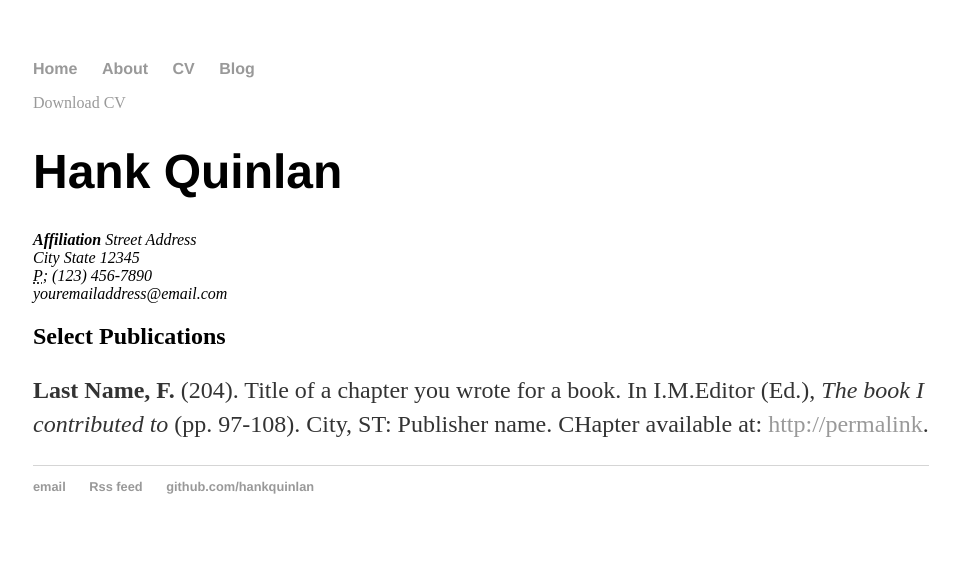
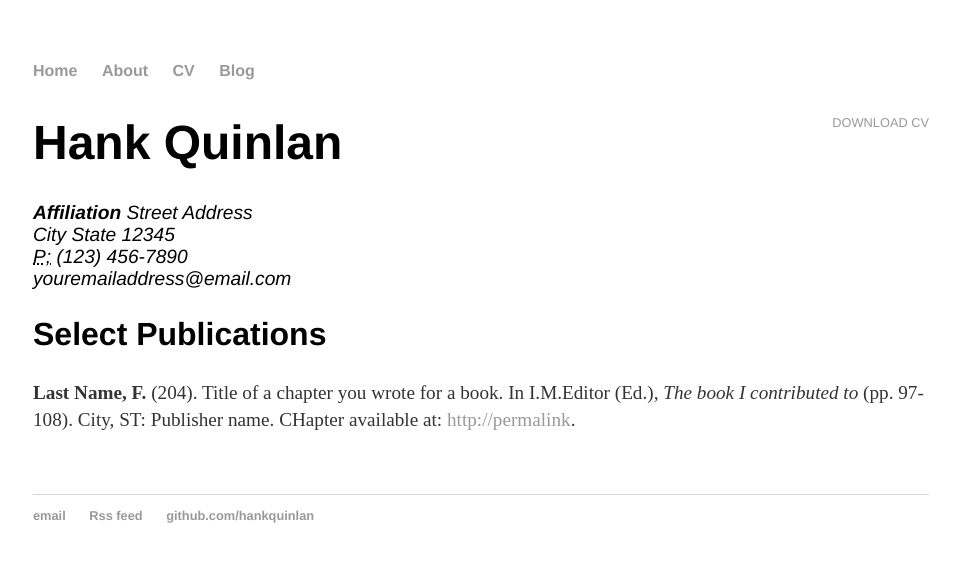
Before and after one commit to kkanugan/kkanugan.github.io, a Jekyll site: the page built from cv/index.html, in a window 1280 px wide. Shown: the top 562 px of the page, without its empty margins (159-1119 px from the left). Built offline with Jekyll 4.4.1, drawn with Linux system fonts in a browser that asks for light colours.

Commit message:
Update main.css
Minor tweaks to styling , especially for CV and About page

```diff
--- a/css/main.css
+++ b/css/main.css
@@ -1,41 +1,29 @@
-body {
-    margin: 60px auto;
-    width: 70%;
-}
-nav ul, footer ul {
-    font-family:'Helvetica', 'Arial', 'Sans-Serif';
-    padding: 0px;
-    list-style: none;
-    font-weight: bold;
-}
-nav ul li, footer ul li {
-        display: inline;
-        margin-right: 20px;
-}
-a {
-    text-decoration: none;
-    color: #999;
-}
-a:hover {
-    text-decoration: underline;
-}
-h1 {
-    font-size: 3em;
-    font-family:'Helvetica', 'Arial', 'Sans-Serif';
-}
-p {
-    font-size: 1.5em;
-    line-height: 1.4em;
-    color: #333;
-}
-footer {
-    border-top: 1px solid #d5d5d5;
-    font-size: .8em;
-}
-ul.posts {
-    margin: 20px auto 40px;
-    font-size: 1.5em;
-}
-ul.posts li {
-    list-style: none;
-}
+body { margin: 60px auto; width: 70%; }
+
+a { text-decoration: none; color: #999; }
+a:hover { text-decoration: underline; }
+
+p, ul { font-size: 1.5em; line-height: 1.4em; color: #333; }
+
+h1, h2, h3, h4 { font-family: 'Helvetica', 'Arial', 'Sans-Serif'; }
+h1 { font-size: 3em;  }
+h2 { font-size: 2.7em; }
+h3 { font-size: 2.3em; }
+h4 { font-size: 1.9em; }
+
+nav ul, footer ul { font-size: 1em; font-family: 'Helvetica', 'Arial', 'Sans-Serif'; padding: 0px; list-style: none; font-weight: bold; }
+nav ul li, footer ul li { display: inline; margin-right: 20px; }
+
+footer { border-top: 1px solid #d5d5d5; font-size: .8em; }
+
+/* Blog */
+ul.posts { margin: 20px auto 40px; font-size: 1.5em; }
+ul.posts li { list-style: none; }
+
+/* CV */
+.cv { margin: 0px 0px 60px; }
+.cv h1 { font-size: 3em; }
+.cv h2 { font-size: 2em; }
+.cv address, .cv .download { font-family: 'Helvetica', 'Arial', 'Sans-Serif'; }
+.cv address, .cv p { font-size: 1.2em; }
+.cv .download { float: right; font-size: .8em; text-transform: uppercase; }
```
